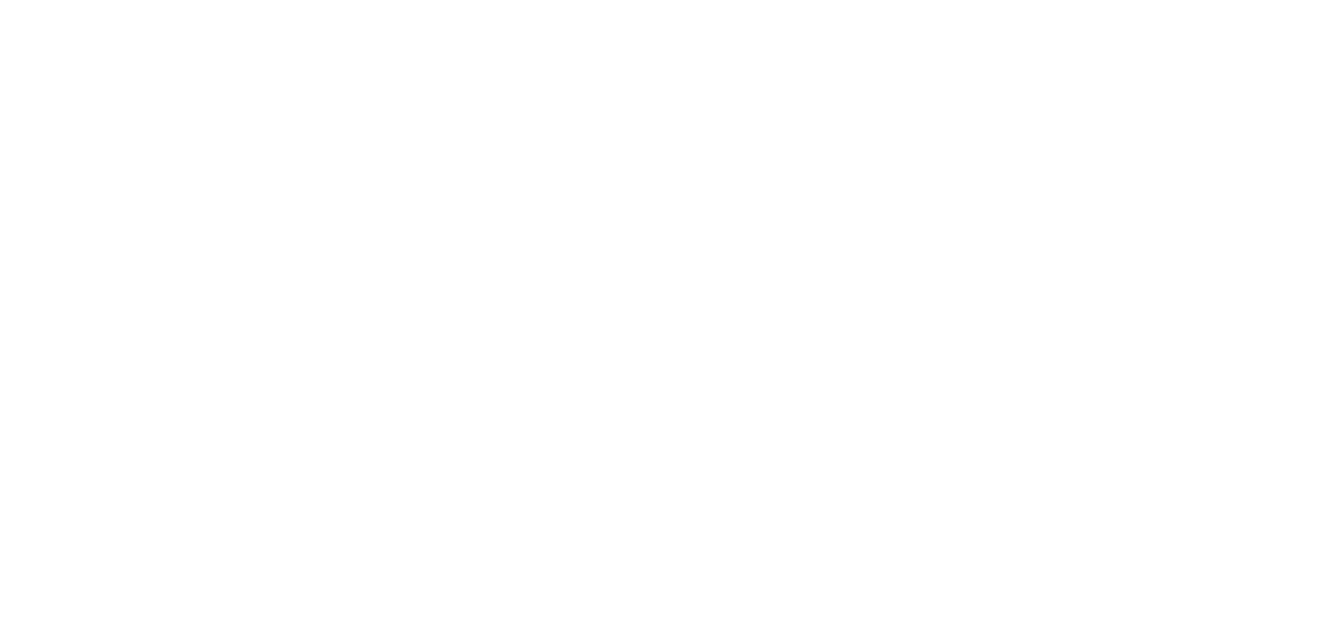
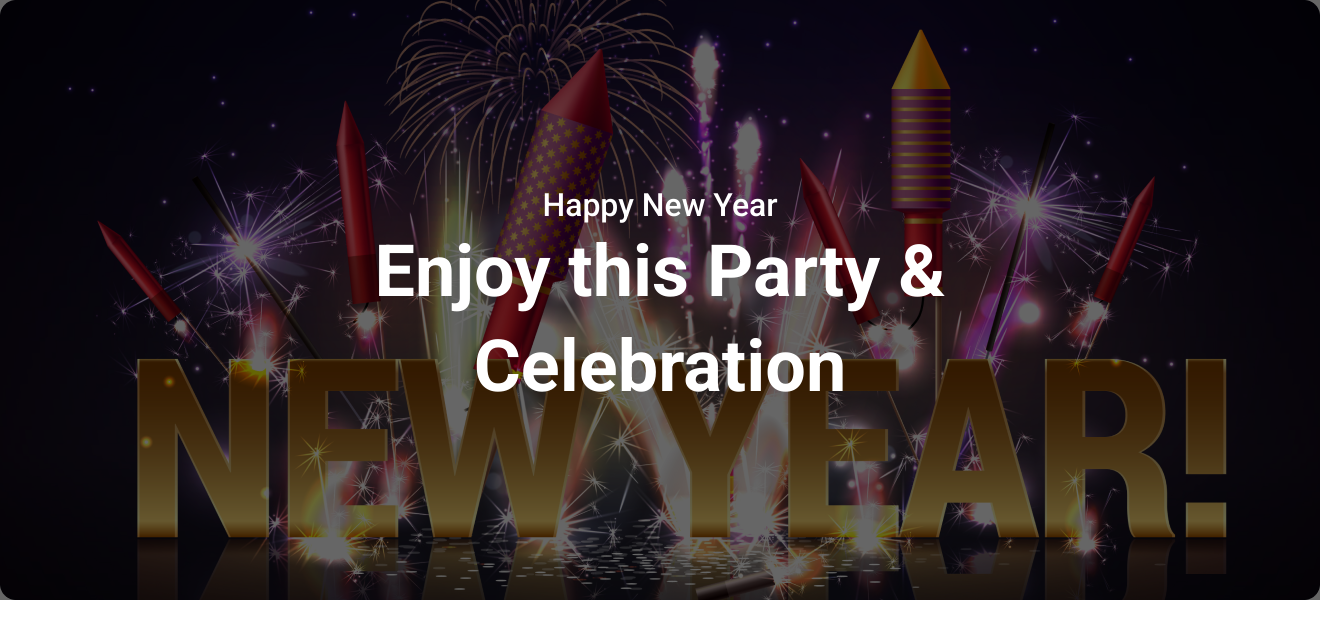
Before and after one commit to bidduthosen/new-year, a plain HTML site: page index.html in a window 1280 px wide. Shown: the whole page, 1320 px wide, since content can reach past the window. Drawn offline with Linux system fonts and the light colour scheme.

Commit message:
banner section complate

```diff
--- a/index.html
+++ b/index.html
@@ -1,12 +1,30 @@
 <!DOCTYPE html>
 <html lang="en">
-<head>
-    <meta charset="UTF-8">
-    <meta name="viewport" content="width=device-width, initial-scale=1.0">
+  <head>
+    <meta charset="UTF-8" />
+    <meta name="viewport" content="width=device-width, initial-scale=1.0" />
     <title>New Year</title>
-    <link rel="stylesheet" href="styles/styles.css">
-</head>
-<body>
+    <link rel="preconnect" href="https://fonts.googleapis.com" />
+    <link rel="preconnect" href="https://fonts.gstatic.com" crossorigin />
 
-</body>
+    <link
+      href="https://fonts.googleapis.com/css2?family=Merriweather:wght@400;700;900&family=Roboto:wght@500;700&display=swap"
+      rel="stylesheet"
+    />
+    <link rel="stylesheet" href="styles/styles.css" />
+  </head>
+  <body>
+
+    <!-- banner section -->
+    <header>
+        <div class="container">
+            <div class="banner">
+                <div class="banner-contain">
+                    <h3>Happy New Year</h3>
+                    <h1>Enjoy this Party & Celebration</h1>
+                </div>
+            </div>
+        </div>
+    </header>
+  </body>
 </html>
--- a/styles/styles.css
+++ b/styles/styles.css
@@ -0,0 +1,55 @@
+/* Common css styles */
+* {
+  margin: 0;
+  padding: 0;
+  box-sizing: border-box;
+}
+body {
+  font-family: "Merriweather", serif;
+  font-family: "Roboto", sans-serif;
+}
+.container {
+  width: 1320px;
+  margin: 0 auto;
+}
+/* Banner section styles */
+
+.banner {
+  background-image: url("../images/Banner\ Image.png");
+  height: 600px;
+  width: 100%;
+  display: flex;
+  justify-content: center;
+  align-items: center;
+  position: relative;
+  z-index: 1;
+}
+.banner::after{
+  content: ' ';
+  position: absolute;
+  background-color: #000000;
+  top: 0;
+  right: 0;
+  bottom: 0;
+  left: 0;
+  z-index: -1;
+  opacity: .6;
+}
+.banner-contain{
+    width: 70%;
+}
+.banner h3 {
+  color: #fff;
+  text-align: center;
+  font-size: 32px;
+  font-weight: 400;
+  line-height: normal;
+
+}
+.banner h1 {
+  color: #fff;
+  text-align: center;
+  font-size: 72px;
+  font-weight: 900;
+  line-height: 95px;
+}
```
